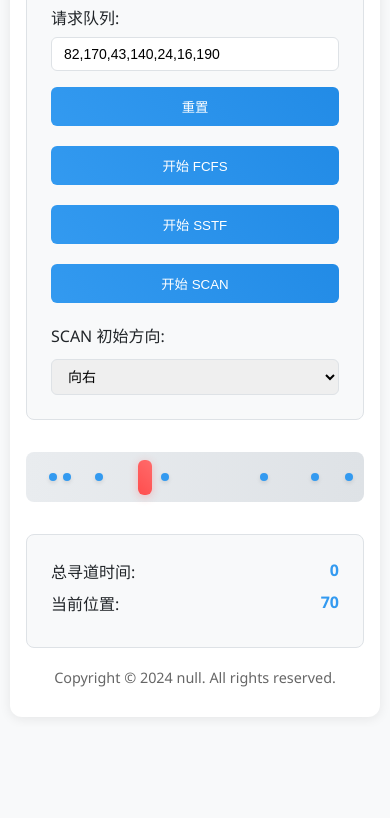
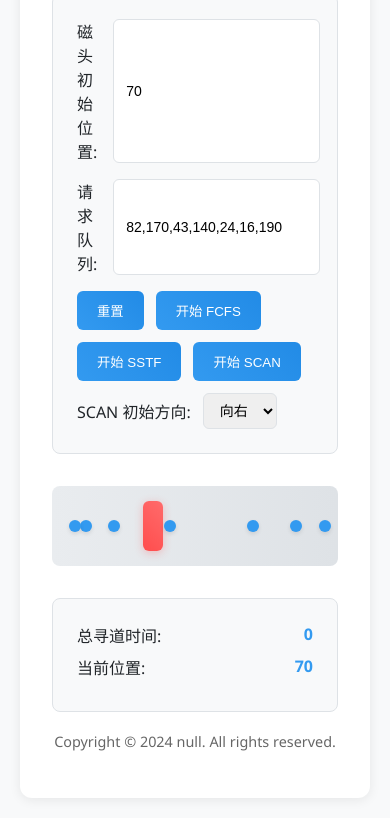
Before and after one commit to xixu-me/OS-Algorithm-Visualization, a plain HTML site: page index.html in a window 390 px wide. Shown: the part 203-1021 px from the top of the page. Before the commit the page ends 930 px from the top, so only its background shows below. Drawn offline with Linux system fonts and the light colour scheme.

Commit message:
Update styles.css

```diff
--- a/styles.css
+++ b/styles.css
@@ -141,66 +141,3 @@ select:focus {
     color: #666;
     font-size: 0.9em;
 }
-
-@media (max-width: 768px) {
-    .container {
-        padding: 1rem;
-    }
-
-    .input-row {
-        grid-template-columns: 1fr;
-        gap: 0.5rem;
-    }
-
-    .buttons-row {
-        flex-direction: column;
-        align-items: stretch;
-    }
-
-    button {
-        width: 100%;
-        margin-bottom: 0.5rem;
-    }
-
-    .disk-track {
-        height: 60px;
-    }
-
-    .head {
-        height: 40px;
-        width: 16px;
-        top: 10px;
-    }
-
-    .request {
-        width: 10px;
-        height: 10px;
-        top: 25px;
-    }
-}
-
-@media (max-width: 480px) {
-    body {
-        padding: 10px;
-    }
-
-    h1 {
-        font-size: 1.5rem;
-    }
-
-    .disk-track {
-        height: 50px;
-    }
-
-    .head {
-        height: 35px;
-        width: 14px;
-        top: 8px;
-    }
-
-    .request {
-        width: 8px;
-        height: 8px;
-        top: 21px;
-    }
-}
```
